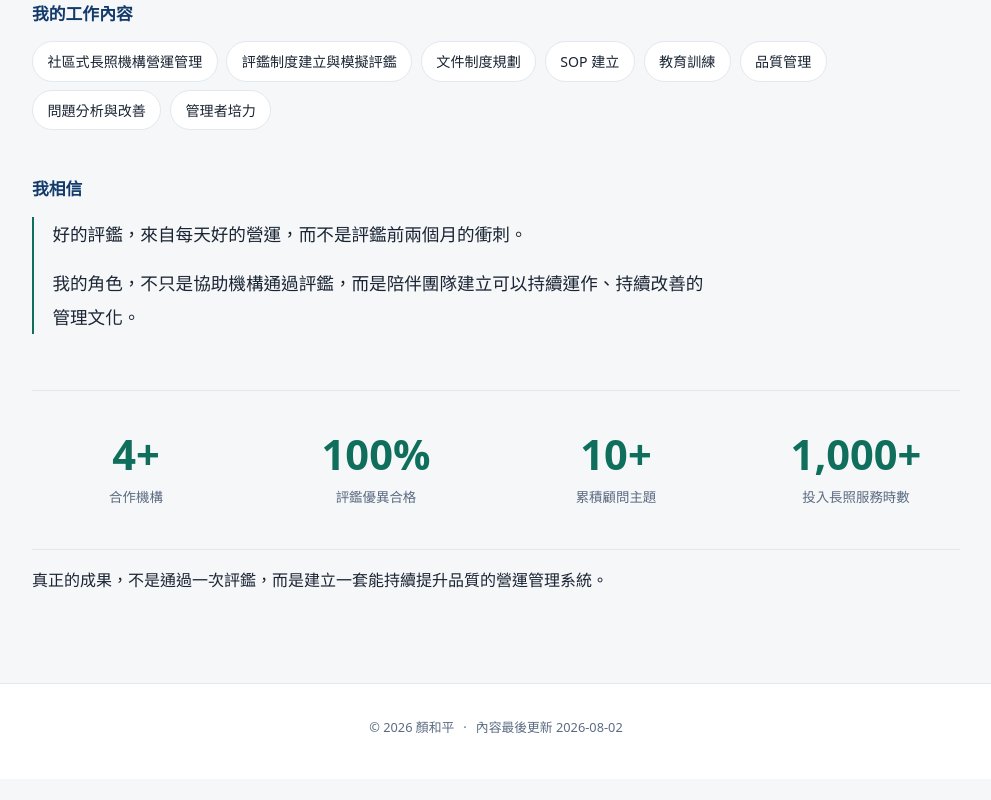
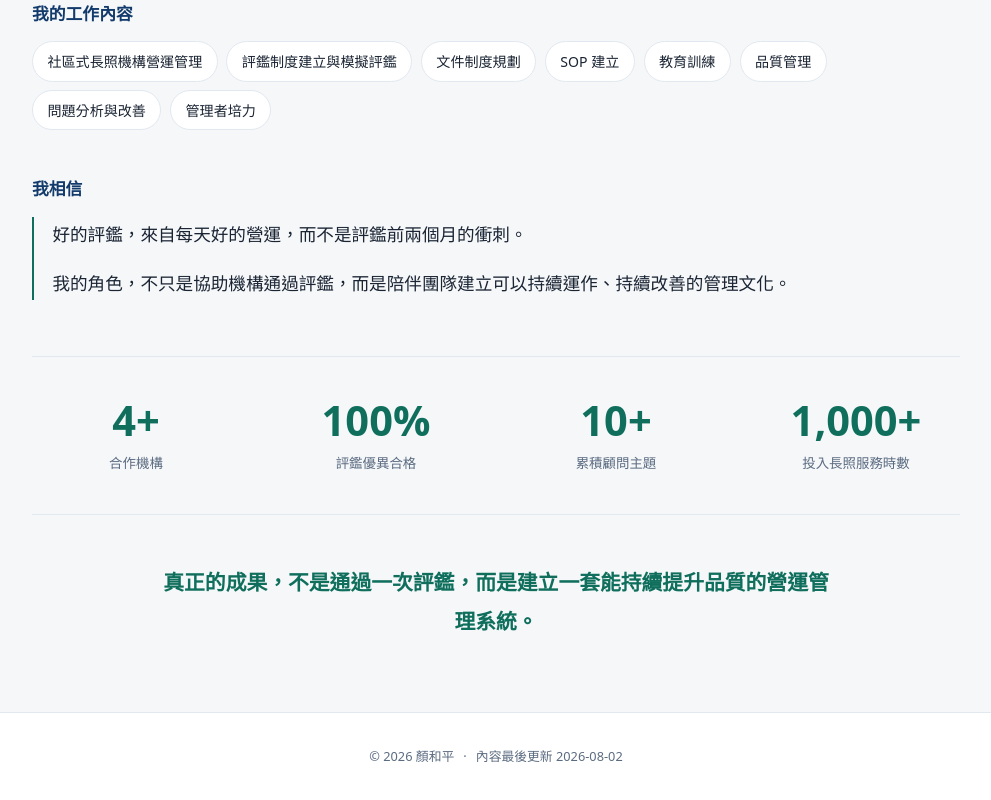
Before and after one commit to a0988343304-ops/ltc-blog, a website: page docs/results/index.html in a window 1280 px wide. Shown: the part 754-1554 px from the top of the page, without its empty margins (144-1135 px from the left). Before the commit the page ends 1533 px from the top, so only its background shows below. Drawn offline with Linux system fonts and the light colour scheme; no server answers.

Commit message:
fix: 補回被誤刪的 .motto 樣式，並讓「我相信」不斷在詞語中間
- .motto 的樣式在先前重構首頁區塊時一起被刪掉，
  導致結語變成沒有樣式、靠左對齊的一般文字。補回置中與主色。
- 「我相信」兩句依全形逗號切成子句並包 inline-block：
  寬度夠時併成完整一行，不夠時只會斷在逗號之後
- .belief 不再壓在 --content 寬度，長句才有機會一行放完

Co-Authored-By: Claude Opus 5 <noreply@anthropic.com>

```diff
--- a/docs/assets/css/site.css
+++ b/docs/assets/css/site.css
@@ -681,12 +681,15 @@ h1, h2, h3, h4 {
 }
 
 /* 「我相信」 */
+/* 不壓在 --content：這兩句本來就長，給滿版寬度才有機會一行放完 */
 .belief {
   margin: 0;
-  max-width: var(--content);
   padding-left: 1.15rem;
   border-left: 2px solid var(--accent);
 }
+
+/* 子句各自 inline-block，換行只會發生在逗號之後，不會斷在詞語中間 */
+.belief span { display: inline-block; }
 
 .belief p {
   margin: 0 0 .9rem;
@@ -726,6 +729,19 @@ h1, h2, h3, h4 {
   font-size: .84rem;
   line-height: 1.6;
   color: var(--text-muted);
+}
+
+/* 結語／品牌宣言。置中、放大、用主色。
+   （這段樣式先前重構區塊時被誤刪，導致宣言變成一般靠左的文字。） */
+.motto {
+  margin: clamp(2rem, 5vw, 3rem) auto 0;
+  max-width: var(--content);
+  text-align: center;
+  font-size: clamp(1.05rem, 3vw, 1.3rem);
+  font-weight: 700;
+  line-height: 1.85;
+  color: var(--accent);
+  text-wrap: pretty;
 }
 
 /* ------------------------------------------------------- 聯絡方式 --- */
--- a/docs/results/index.html
+++ b/docs/results/index.html
@@ -23,7 +23,7 @@
 <meta name="twitter:image:alt" content="國家衛生研究院國家高齡醫學暨健康福祉研究中心的建築外觀與前方廣場" />
 <meta property="og:url" content="https://ltc-blog.pages.dev/results/" />
 <link rel="canonical" href="https://ltc-blog.pages.dev/results/" />
-<link rel="stylesheet" href="../assets/css/site.css?v=57f5478e73" />
+<link rel="stylesheet" href="../assets/css/site.css?v=548edaf764" />
 <link rel="icon" href="../assets/img/favicon.svg" type="image/svg+xml" />
 <link rel="apple-touch-icon" href="../assets/img/icon-512.png" />
 <script type="application/ld+json">{"@context":"https://schema.org","@type":"WebPage","name":"顧問成果","description":"顏和平擔任長照機構營運暨評鑑顧問的實績：輔導社區式長照機構建立營運制度、評鑑準備與品質管理機制。","inLanguage":"zh-Hant-TW","url":"https://ltc-blog.pages.dev/results/","about":{"@type":"Person","name":"顏和平"}}</script>
@@ -91,8 +91,8 @@
 
           <h3 class="subhead">我相信</h3>
           <blockquote class="belief">
-            <p>好的評鑑，來自每天好的營運，而不是評鑑前兩個月的衝刺。</p>
-            <p>我的角色，不只是協助機構通過評鑑，而是陪伴團隊建立可以持續運作、持續改善的管理文化。</p>
+            <p><span>好的評鑑，</span><span>來自每天好的營運，</span><span>而不是評鑑前兩個月的衝刺。</span></p>
+            <p><span>我的角色，</span><span>不只是協助機構通過評鑑，</span><span>而是陪伴團隊建立可以持續運作、持續改善的管理文化。</span></p>
           </blockquote>
 
           <ul class="stats">
--- a/static/assets/css/site.css
+++ b/static/assets/css/site.css
@@ -681,12 +681,15 @@ h1, h2, h3, h4 {
 }
 
 /* 「我相信」 */
+/* 不壓在 --content：這兩句本來就長，給滿版寬度才有機會一行放完 */
 .belief {
   margin: 0;
-  max-width: var(--content);
   padding-left: 1.15rem;
   border-left: 2px solid var(--accent);
 }
+
+/* 子句各自 inline-block，換行只會發生在逗號之後，不會斷在詞語中間 */
+.belief span { display: inline-block; }
 
 .belief p {
   margin: 0 0 .9rem;
@@ -726,6 +729,19 @@ h1, h2, h3, h4 {
   font-size: .84rem;
   line-height: 1.6;
   color: var(--text-muted);
+}
+
+/* 結語／品牌宣言。置中、放大、用主色。
+   （這段樣式先前重構區塊時被誤刪，導致宣言變成一般靠左的文字。） */
+.motto {
+  margin: clamp(2rem, 5vw, 3rem) auto 0;
+  max-width: var(--content);
+  text-align: center;
+  font-size: clamp(1.05rem, 3vw, 1.3rem);
+  font-weight: 700;
+  line-height: 1.85;
+  color: var(--accent);
+  text-wrap: pretty;
 }
 
 /* ------------------------------------------------------- 聯絡方式 --- */
```
Also changed, not shown: build.mjs (+16 -1 lines), docs/20260802-introduction/index.html (+1 -1 lines), docs/20260802-service-centered-accreditation/index.html (+1 -1 lines), docs/about/index.html (+1 -1 lines), docs/articles/index.html (+1 -1 lines), docs/contact/index.html (+1 -1 lines), docs/index.html (+1 -1 lines), docs/services/index.html (+1 -1 lines).
